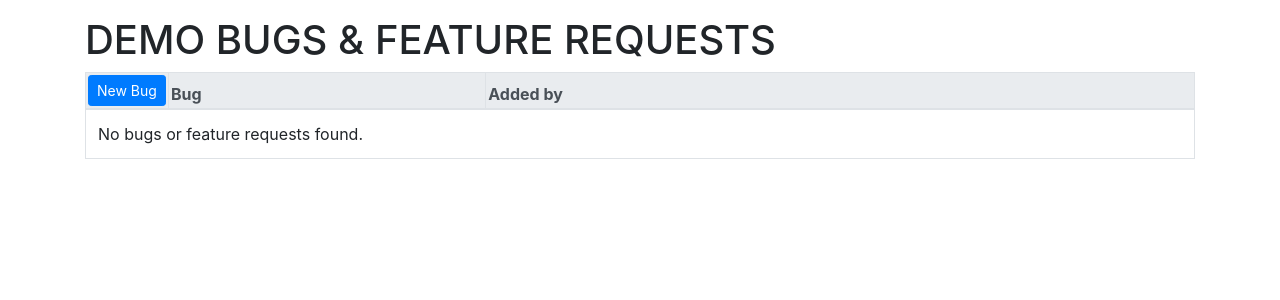
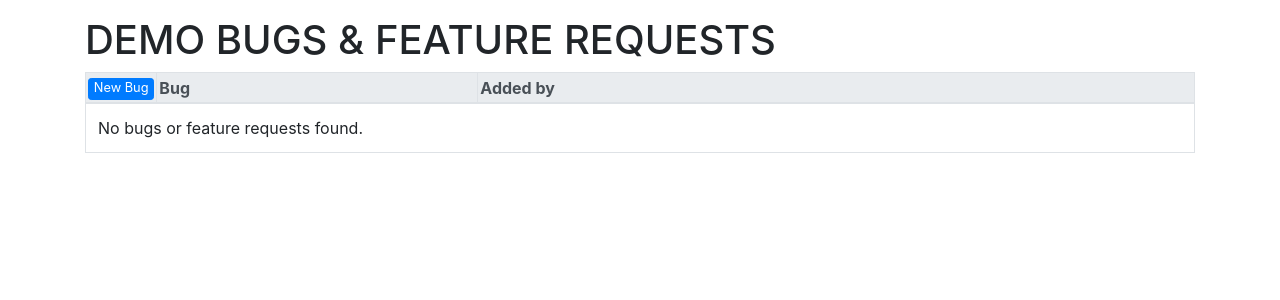
Before and after one commit to wellheup/TeacherDiscordBot, a Flask app: page /bugs in a window 1280 px wide. Shown: the top 300 px of the page. Run offline with Flask 3, Linux system fonts and the light colour scheme; some libraries are stand-ins or nearby versions.

Commit message:
Make buttons and rows more compact across all tabs
Add CSS override for `.btn-sm` to reduce padding and line-height, and link `syllabus.css` to `bugs.html` to ensure consistent button sizing.

Replit-Commit-Author: Agent
Replit-Commit-Session-Id: a462562c-9e38-444c-9424-0162b0fe5a6a
Replit-Commit-Checkpoint-Type: full_checkpoint
Replit-Commit-Event-Id: b96fc6af-c391-48e9-b7b7-d7f245d787ef
Replit-Commit-Screenshot-Url: https://storage.googleapis.com/screenshot-production-us-central1/bf69b722-d9f3-4ad0-a379-ce1d8e91857e/a462562c-9e38-444c-9424-0162b0fe5a6a/WBeQtMf

```diff
--- a/static/css/syllabus.css
+++ b/static/css/syllabus.css
@@ -1,3 +1,9 @@
+.btn-sm {
+  padding: .1rem .3rem;
+  font-size: .8rem;
+  line-height: 1.3;
+}
+
 .table-fixed-header thead tr th {
   position: sticky;
   top: 0;
--- a/templates/bugs.html
+++ b/templates/bugs.html
@@ -13,6 +13,11 @@
     <link
       rel="stylesheet"
       href="https://cdnjs.cloudflare.com/ajax/libs/bootstrap-switch/3.3.4/css/bootstrap3/bootstrap-switch.min.css"
+    />
+
+    <link
+      rel="stylesheet"
+      href="{{ url_for('static', filename='css/syllabus.css') }}"
     />
 
     <script src="https://cdnjs.cloudflare.com/ajax/libs/jquery/3.6.0/jquery.min.js"></script>
```
